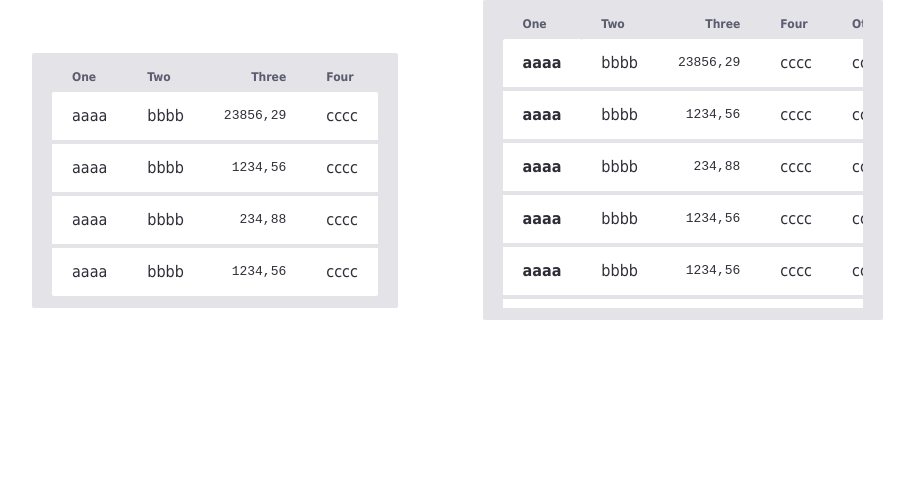
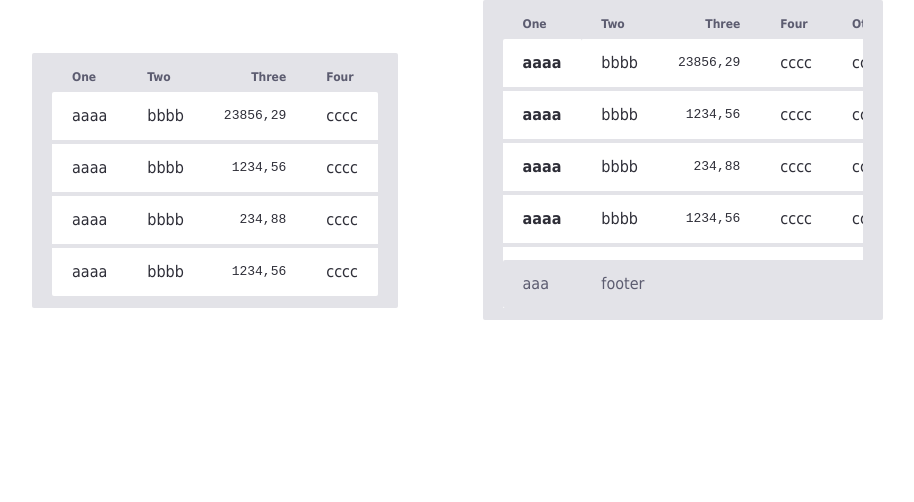
Before and after one commit to sandrolain/goodnight-css, a website: page src/table.html in a window 1280 px wide. Shown: the whole page, without its empty margins (8-922 px from the left). Drawn offline with Linux system fonts and the light colour scheme.

Commit message:
table scroll footer

```diff
--- a/src/table.css
+++ b/src/table.css
@@ -79,6 +79,11 @@
   background-color: var(--table-td-hover-color);
 }
 
+tfoot td {
+  color: var(--table-th-color);
+  background-color: var(--table-bg-color);
+}
+
 .table-scroll {
   overflow: auto;
   position: relative;
@@ -90,12 +95,23 @@
   position: sticky;
   top: 0;
 }
+
+.table-scroll tfoot,
+.table-scroll tfoot td {
+  position: sticky;
+  bottom: 0;
+}
+
 .table-scroll thead th:first-child,
-.table-scroll tbody th {
+.table-scroll tbody th,
+.table-scroll tfoot td:first-child {
   position: sticky;
   left: 0;
   z-index: 2;
 }
-.table-scroll thead th:first-child {
+
+.table-scroll thead th:first-child,
+.table-scroll tfoot,
+.table-scroll tfoot td:first-child {
   z-index: 3;
 }
--- a/src/table.html
+++ b/src/table.html
@@ -168,6 +168,12 @@
       <td>cccc</td>
     </tr>
   </tbody>
+  <tfoot>
+    <tr>
+    <td>aaa</td>
+      <td colspan="100">footer</td>
+    </tr>
+  </tfoot>
 </table>
 </div>
 </div>
```
